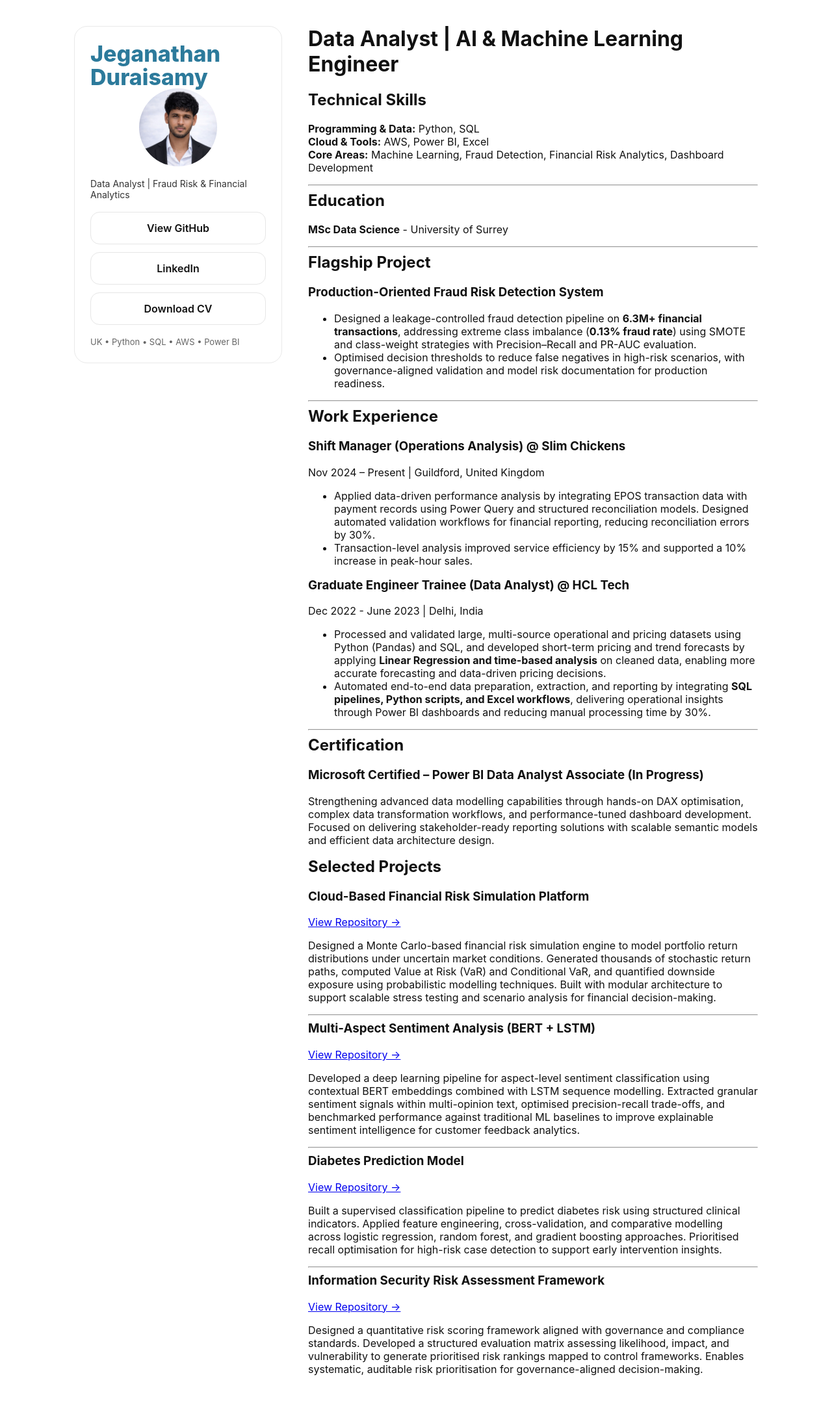
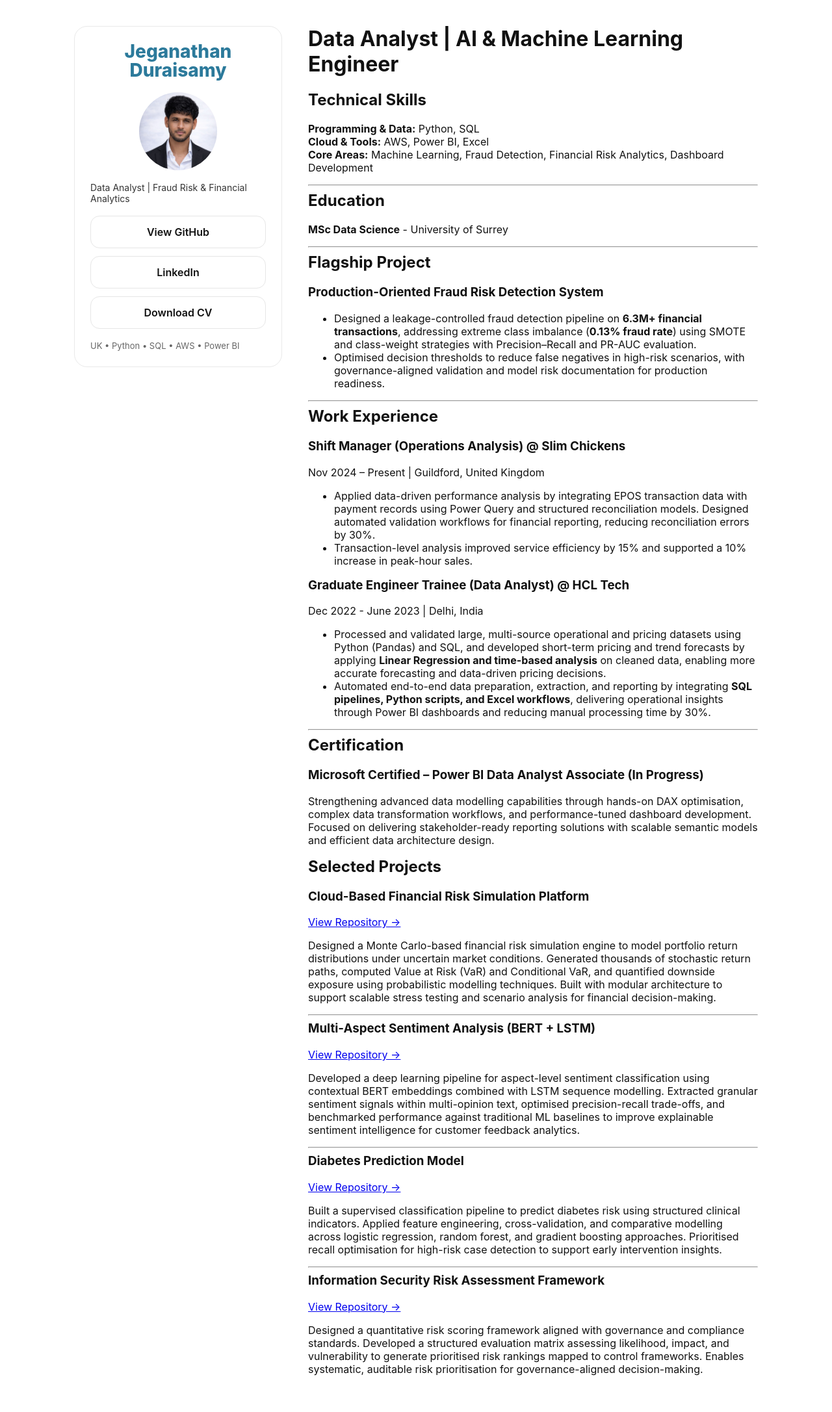
Before and after one commit to samplerittgithub/Data-Analyst-, a Jekyll site: the page built from index.md, in a window 1280 px wide. Shown: the whole page at 65% size. Built offline with Jekyll 4.4.1, drawn with Linux system fonts in a browser that asks for light colours; our own code applies the rules of GitHub Pages for plain Markdown files.

Commit message:
Update style.css

```diff
--- a/assets/css/style.css
+++ b/assets/css/style.css
@@ -41,11 +41,12 @@ body {
 }
 
 .name {
-  margin: 0;
-  font-size: 34px;
+  margin: 0 0 18px 0;
+  font-size: 28px;
   line-height: 1.05;
   font-weight: 800;
   color: #2c7a9b;
+  text-align: center;
 }
 
 .role {
```
